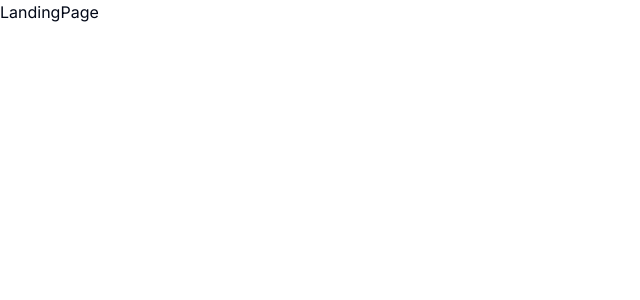
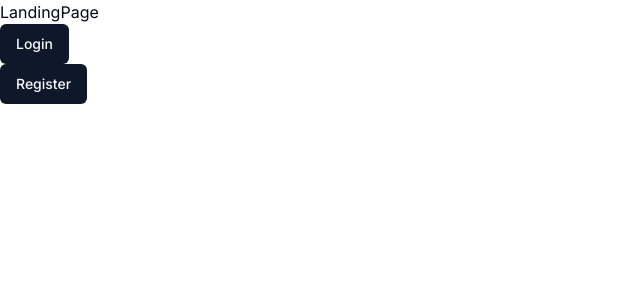
Before and after one commit to dziekiczan1/next-saas-ai-platform, a Next.js app: page / in a window 1280 px wide. Shown: the top 300 px of the page, without its empty margins (0-640 px from the left). Built offline with nearby package versions, Linux system fonts and the light colour scheme.

Commit message:
add login and register buttons

```diff
--- a/app/(dashboard)/(routes)/dashboard/page.tsx
+++ b/app/(dashboard)/(routes)/dashboard/page.tsx
@@ -1,7 +1,12 @@
-import { Button } from "@/components/ui/button";
+import { UserButton } from "@clerk/nextjs";
 
 const DashboardPage = () => {
-  return <Button variant="secondary">Click</Button>;
+  return (
+    <div>
+      <p>Dashboard Page (protected)</p>
+      <UserButton afterSignOutUrl="/" />
+    </div>
+  );
 };
 
 export default DashboardPage;
--- a/app/(landing)/page.tsx
+++ b/app/(landing)/page.tsx
@@ -1,5 +1,22 @@
+import { Button } from "@/components/ui/button";
+import Link from "next/link";
+
 const LandingPage = () => {
-  return <div>LandingPage</div>;
+  return (
+    <div>
+      LandingPage
+      <div>
+        <Link href="/sign-in">
+          <Button>Login</Button>
+        </Link>
+      </div>
+      <div>
+        <Link href="/sign-up">
+          <Button>Register</Button>
+        </Link>
+      </div>
+    </div>
+  );
 };
 
 export default LandingPage;
```
